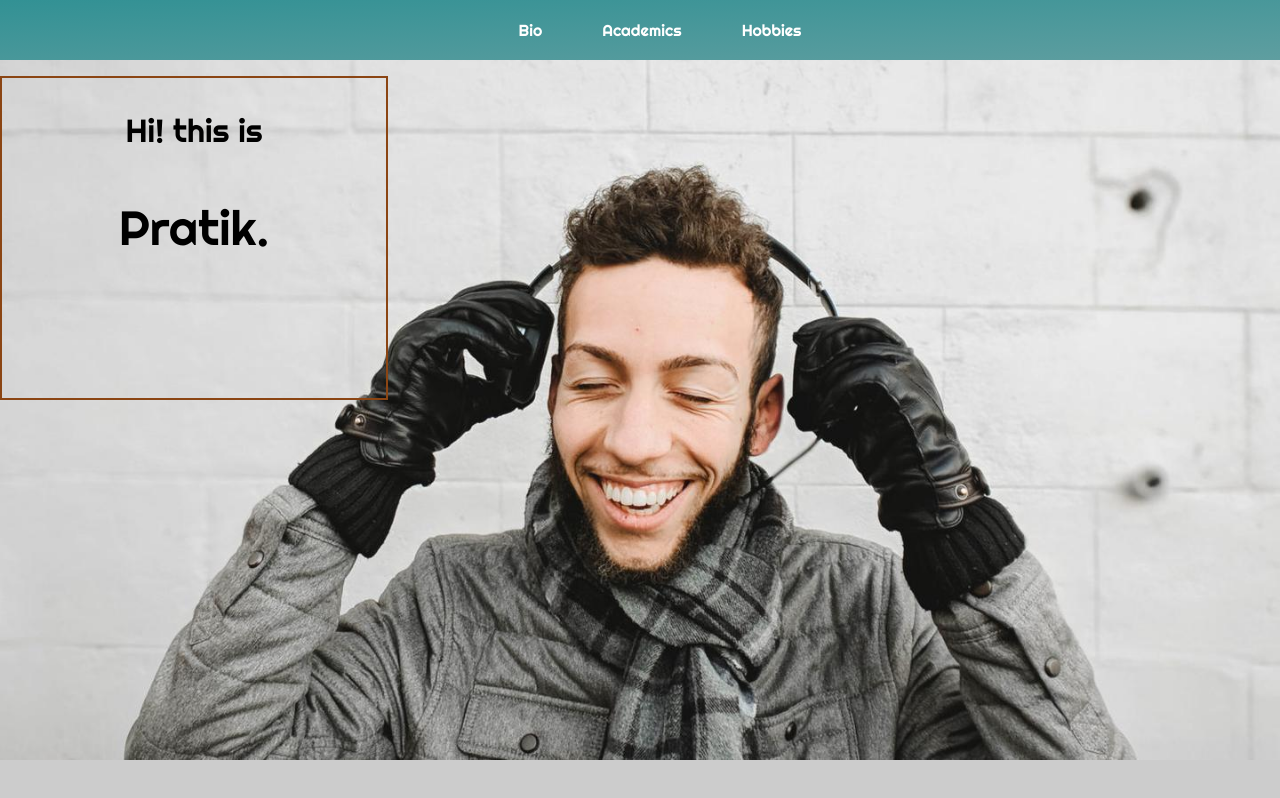
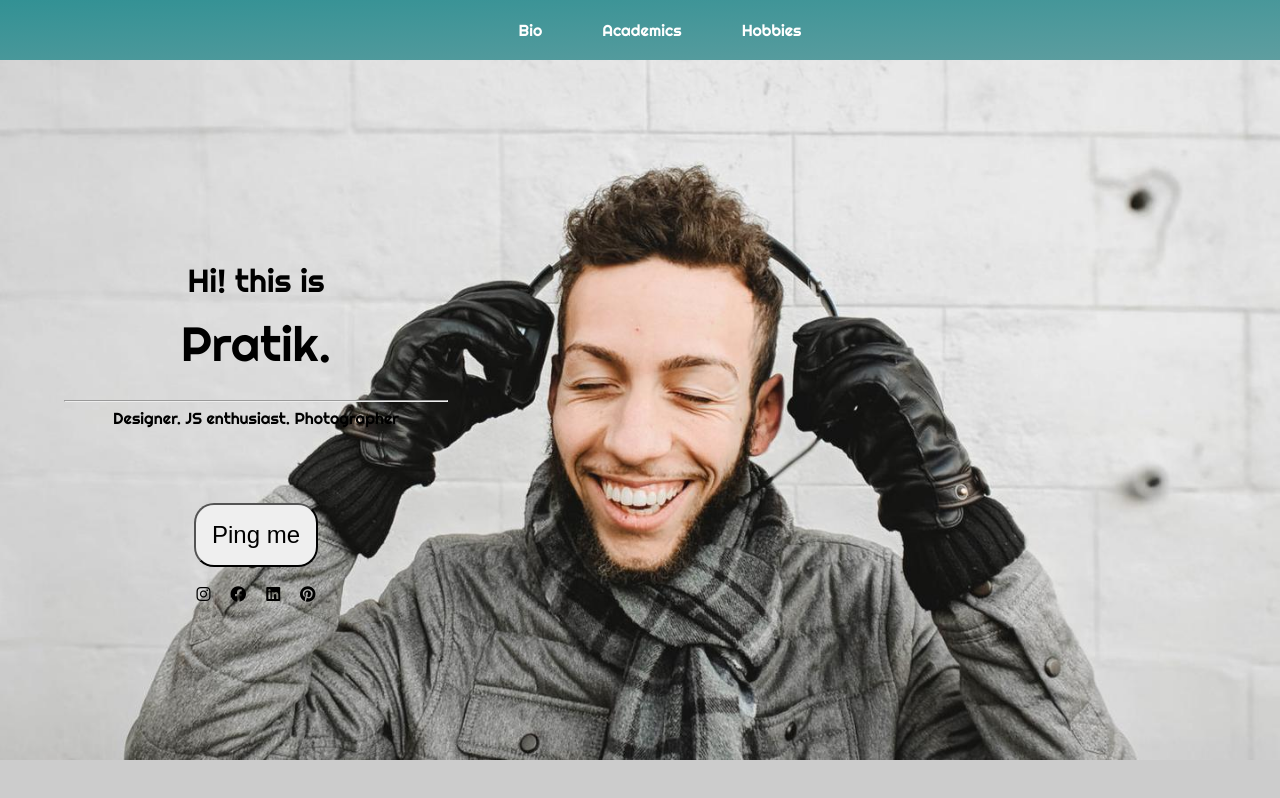
Before and after one commit to DaemonOfHell/web-dev, a website: page index.html in a window 1280 px wide. Drawn offline with Linux system fonts and the light colour scheme.

Commit message:
dev: stylings, added a ping button & socials

```diff
--- a/index.html
+++ b/index.html
@@ -7,6 +7,7 @@
     <style>
         @import url('https://fonts.googleapis.com/css2?family=Righteous&display=swap');
     </style>
+    <link rel="stylesheet" href="https://cdnjs.cloudflare.com/ajax/libs/font-awesome/6.0.0-beta3/css/all.min.css">
     <link rel="stylesheet" href="style.css">
 
     <title>Pratik Amatya</title>
@@ -24,6 +25,18 @@
         </p>
 
         <p id="name">Pratik.</p>
+        <hr>
+        <div id="desc">Designer. JS enthusiast. Photographer</div>
+
+        <button id='ping'>Ping me</button>
+        <div id="socials">
+            <i class="fab fa-instagram"></i>
+            <i class="fab fa-facebook"></i>
+            <i class="fab fa-linkedin"></i>
+            <i class="fab fa-pinterest"></i>
+        </div>
     </div>
+
+
 </body>
 </html>
--- a/style.css
+++ b/style.css
@@ -41,8 +41,11 @@ body {
   position: absolute;
   width: 30vw;
   height: 40vh;
-  border: 0.25vmin solid saddlebrown;
+  /* border: 0.25vmin solid saddlebrown; */
   text-align: center;
+  line-height: 1rem;
+  top: 30%;
+  left: 5%;
 }
 
 #intro #greet {
@@ -52,3 +55,27 @@ body {
 #intro #name {
   font-size: 3rem;
 }
+
+#ping {
+  font-size: 1.5rem;
+  padding: 1rem;
+  border-radius: 20px;
+  margin-top: 20%;
+  /* position: absolute;
+  top: 70%;
+  left: 5%; */
+  cursor: pointer;
+}
+
+#socials {
+  width: 100%;
+  /* position: absolute;
+  top: 83%;
+  left: 6%; */
+  margin-top: 5%;
+  cursor: pointer;
+}
+
+#socials i {
+  margin: 0 2% 0 2%;
+}
```
